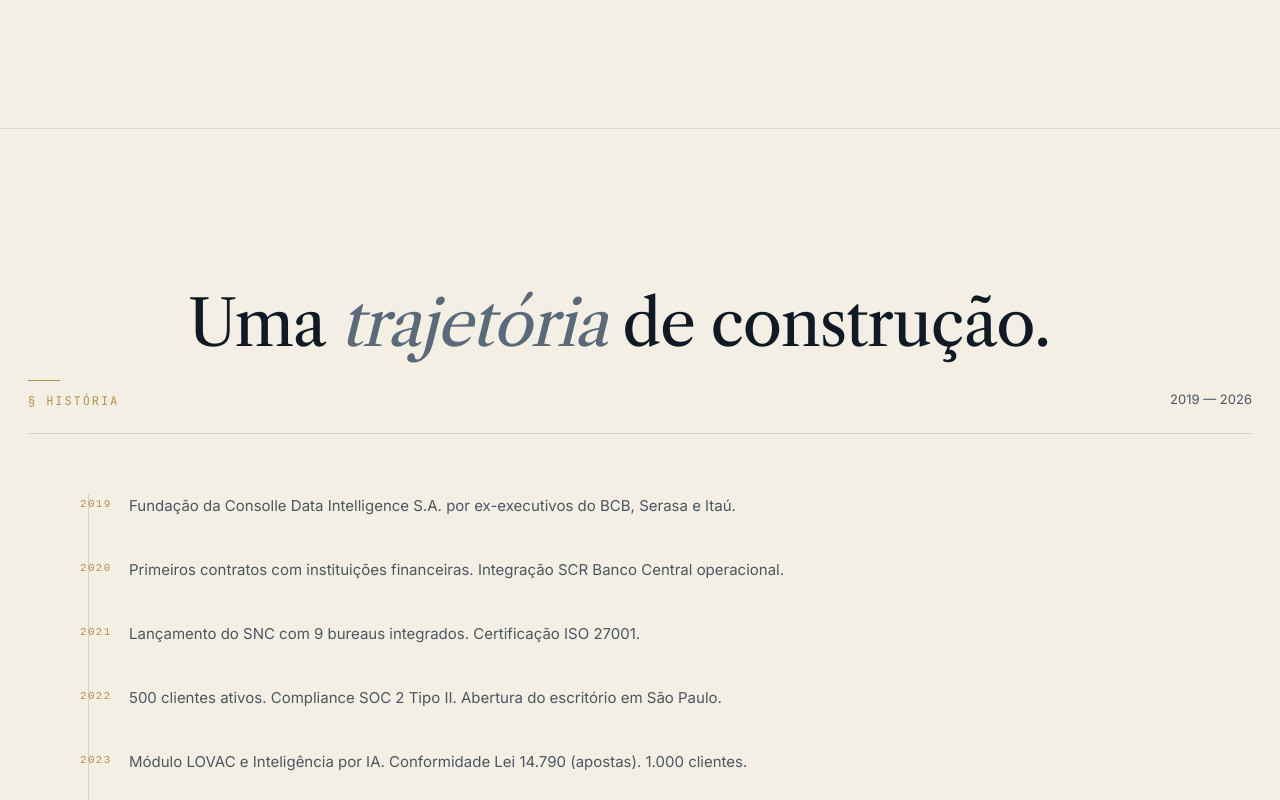
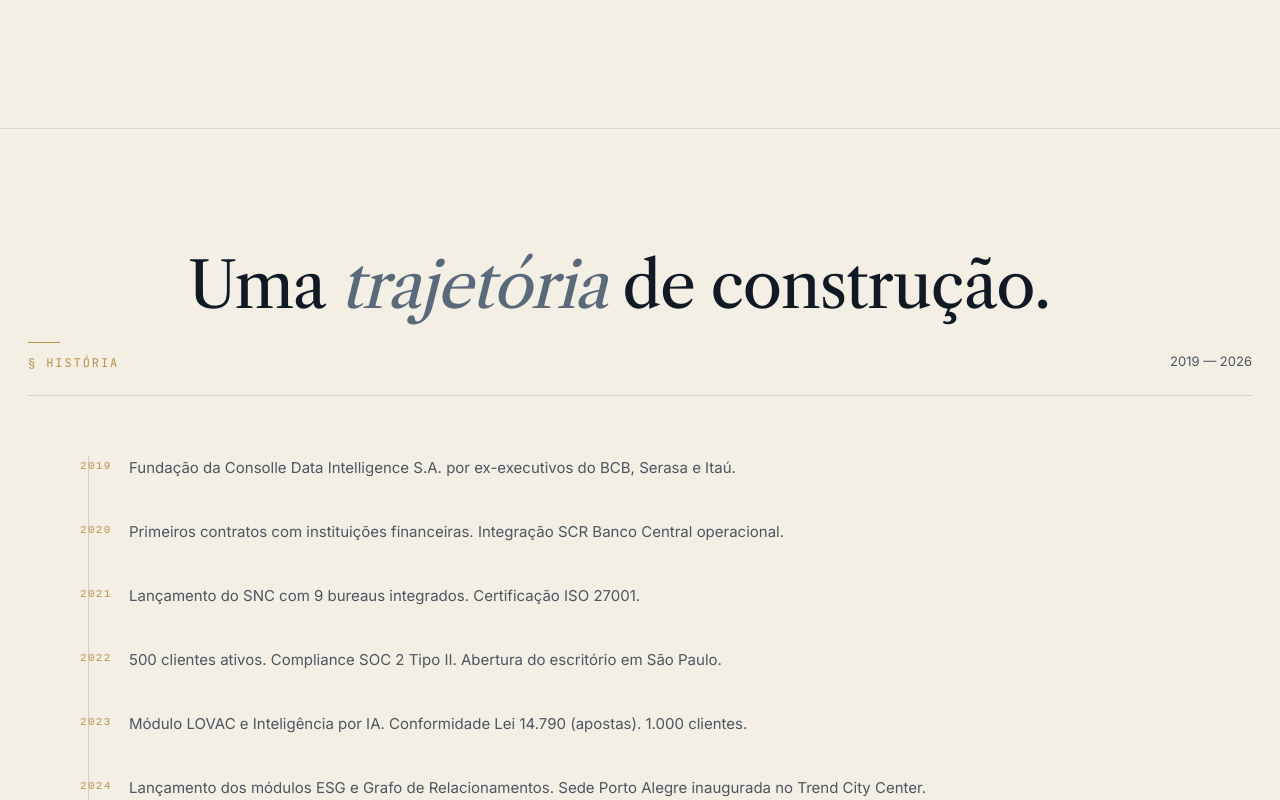
Before and after one commit to ctoutbank/snc-site, a Next.js app: page /sobre in a window 1280 px wide. Shown: the part 2760-3560 px from the top of the page. Built offline with nearby package versions, Linux system fonts and the light colour scheme.

Commit message:
fix: reduz padding vertical das seções de 110px para 72px — elimina espaço excessivo entre aplicações e módulos

```diff
--- a/src/app/globals.css
+++ b/src/app/globals.css
@@ -85,7 +85,7 @@
 .snc-trust-in .items span { opacity: .8; }
 
 /* ===== SECTION HEADERS ===== */
-.snc-sec { padding: 110px 28px; max-width: 1440px; margin: 0 auto; }
+.snc-sec { padding: 72px 28px; max-width: 1440px; margin: 0 auto; }
 .snc-sec-head { display: grid; grid-template-columns: 120px 1fr auto; gap: 40px; align-items: end; margin-bottom: 60px; padding-bottom: 24px; border-bottom: 1px solid rgba(15,26,36,.14); }
 .snc-sec-head .num { font-family: 'JetBrains Mono', monospace; font-size: 12px; color: var(--snc-brass); letter-spacing: .16em; }
 .snc-sec-head .num::before { content: ""; display: block; width: 32px; height: 1px; background: var(--snc-brass); margin-bottom: 12px; }
```
